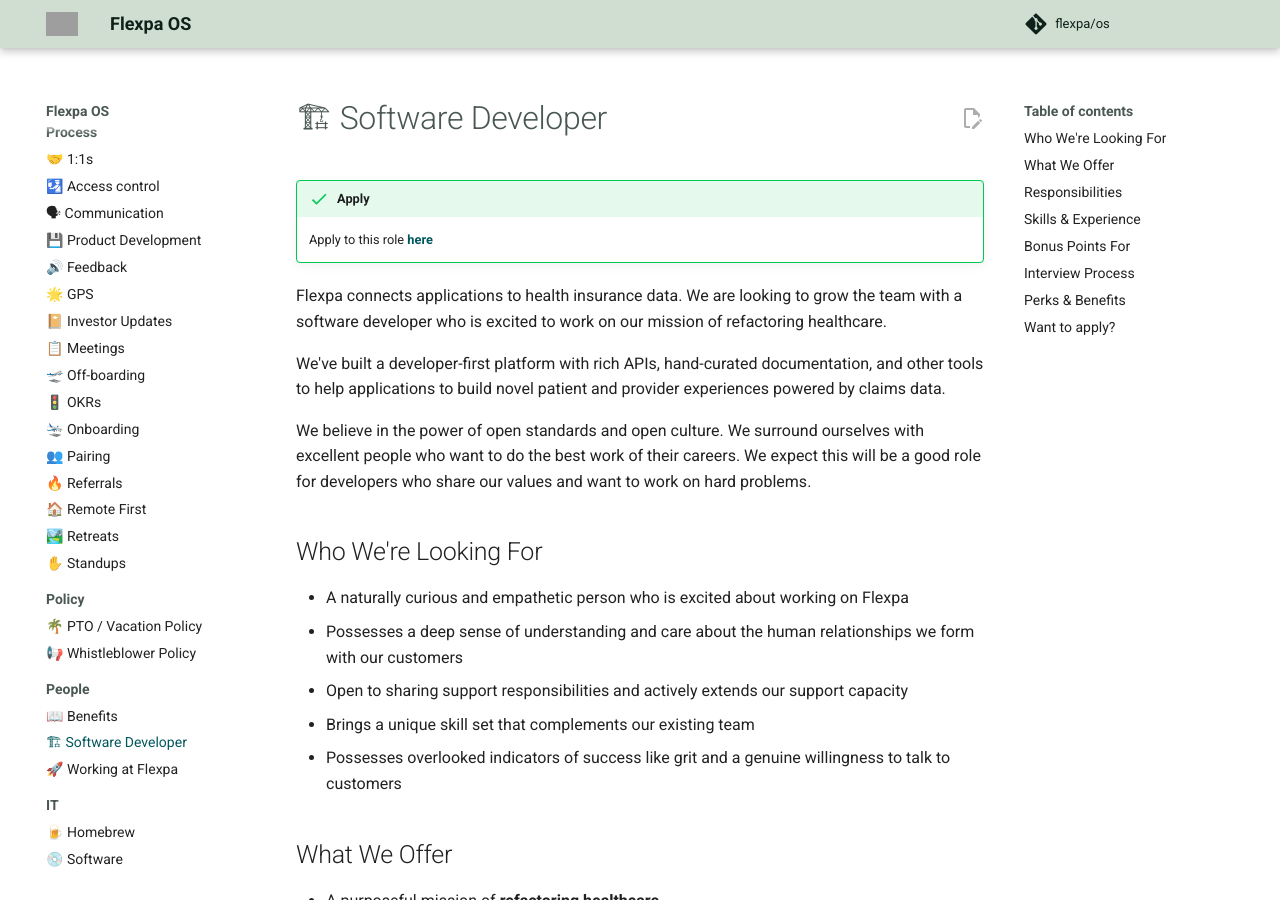
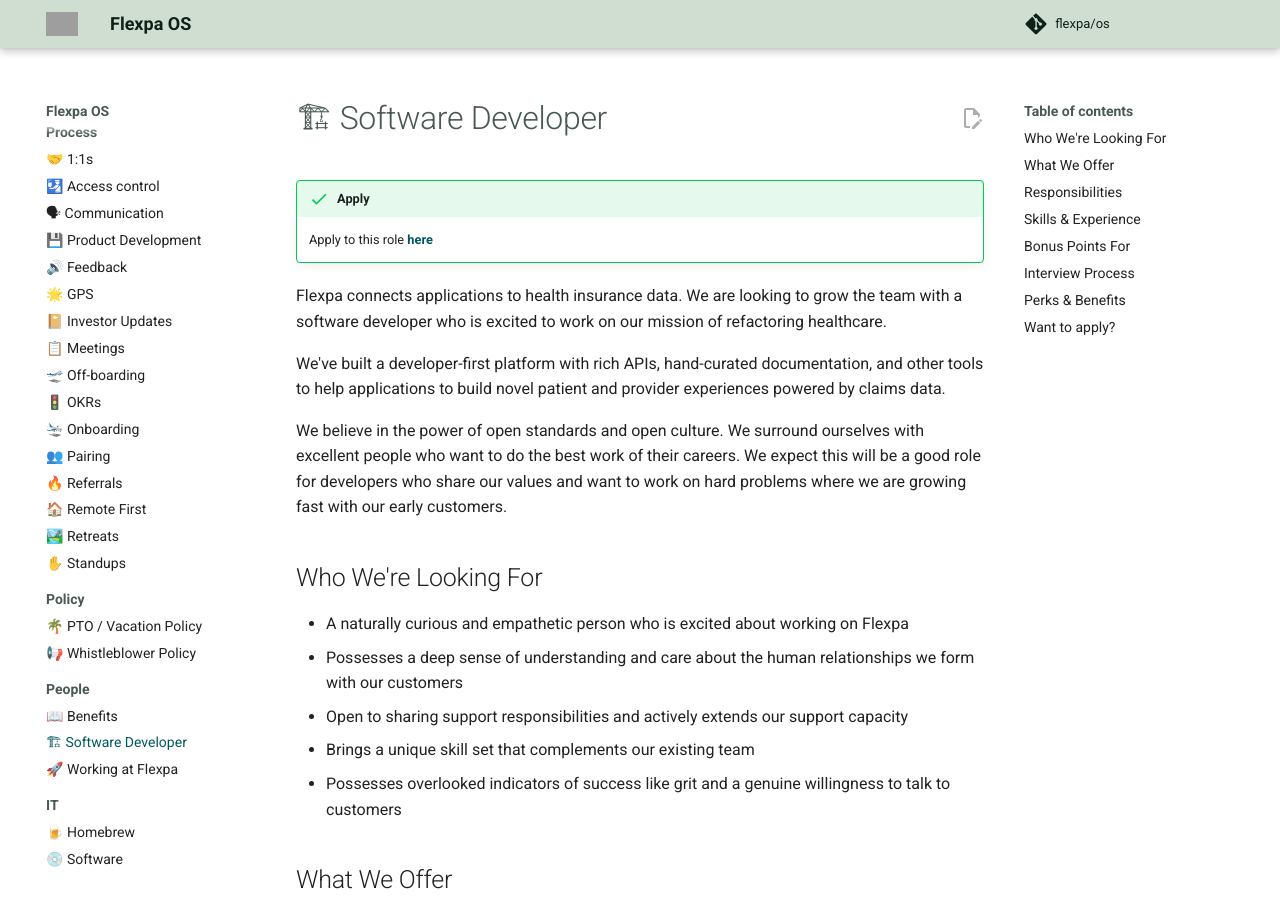
Before and after one commit to flexpa/os, an MkDocs documentation site: the page built from docs/people/dev.md, in a window 1280 px wide and 900 px high. Built offline with MkDocs 1.6.1 and Material for MkDocs 9.7.7, drawn with Linux system fonts in a browser that asks for light colours; comment, search, counter and statistics services are not loaded; grey boxes are pictures that could not be loaded.

Commit message:
Update docs/people/dev.md
Co-authored-by: Brendan Keeler <68571760+healthbjk@users.noreply.github.com>

```diff
--- a/docs/people/dev.md
+++ b/docs/people/dev.md
@@ -7,7 +7,7 @@
 
 We've built a developer-first platform with rich APIs, hand-curated documentation, and other tools to help applications to build novel patient and provider experiences powered by claims data.
 
-We believe in the power of open standards and open culture. We surround ourselves with excellent people who want to do the best work of their careers. We expect this will be a good role for developers who share our values and want to work on hard problems.
+We believe in the power of open standards and open culture. We surround ourselves with excellent people who want to do the best work of their careers. We expect this will be a good role for developers who share our values and want to work on hard problems where we are growing fast with our early customers.
 
 ## Who We're Looking For
 
```
